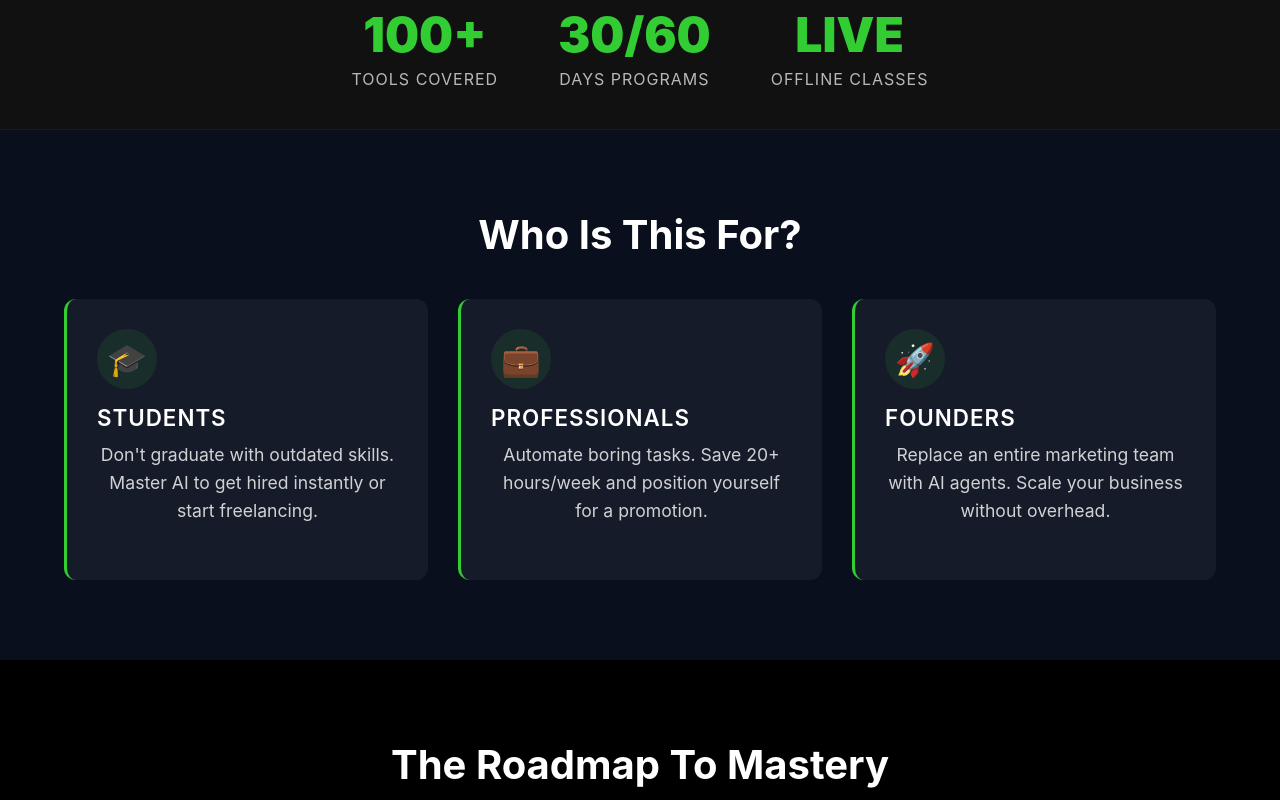
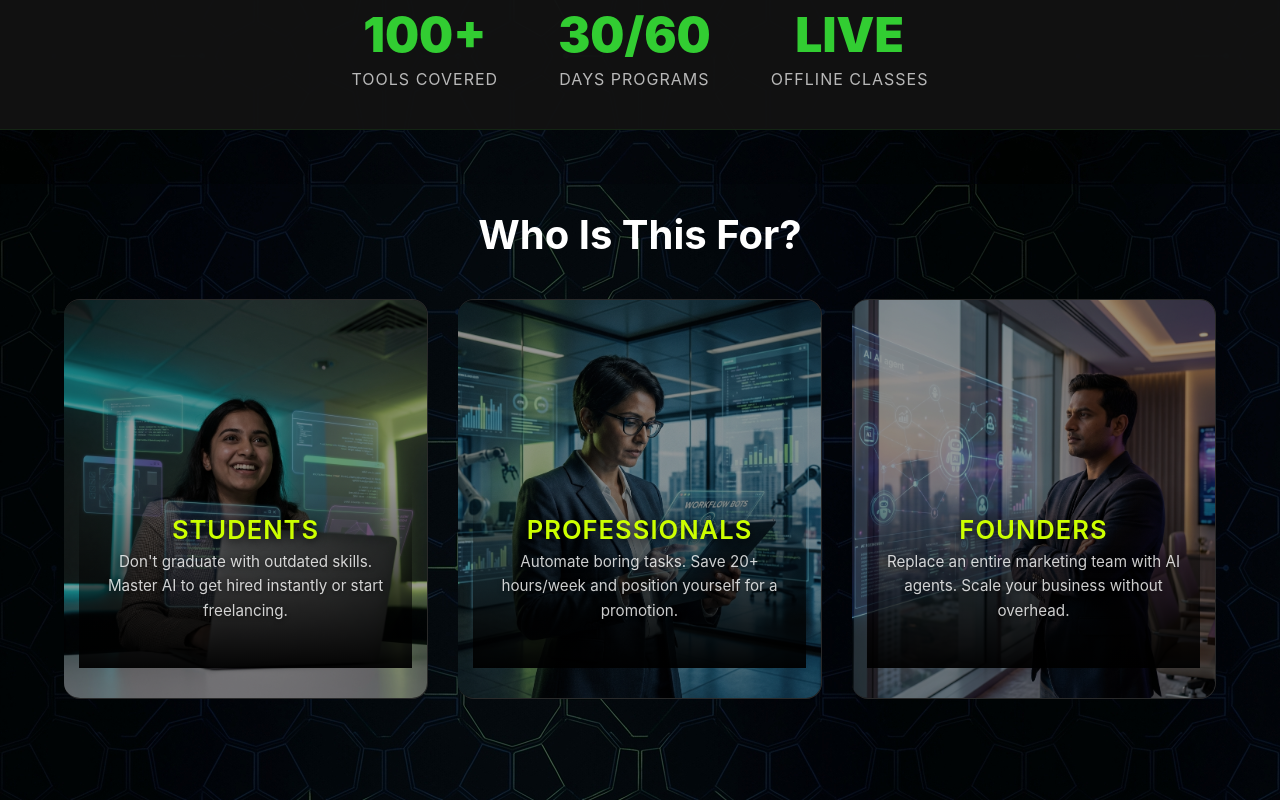
Before and after one commit to popeyaiartificia-png/artificia-landing-page, a plain HTML site: page index.html in a window 1280 px wide. Shown: the part 840-1640 px from the top of the page. Drawn offline with Linux system fonts and the light colour scheme.

Commit message:
Visual Overhaul

```diff
--- a/index.html
+++ b/index.html
@@ -13,10 +13,13 @@
 <body>
 
     <div class="container">
+        <!-- Ambient Background Glows -->
+        <div class="glow-orb glow-1"></div>
+        <div class="glow-orb glow-2"></div>
 
         <!-- Header -->
         <header
-            style="background: #000; padding: 15px 0; border-bottom: 1px solid rgba(50, 205, 50, 0.1); text-align: center;">
+            style="background: rgba(0,0,0,0.8); backdrop-filter: blur(10px); padding: 15px 0; border-bottom: 1px solid rgba(50, 205, 50, 0.1); text-align: center; position: sticky; top: 0; z-index: 100;">
             <img src="logo.png" alt="Artificia AI Logo" class="logo-img">
         </header>
 
@@ -33,7 +36,8 @@
         </section>
 
         <!-- Success Stats / Hook -->
-        <section style="background: var(--glass-dark); padding: 40px 0;">
+        <!-- Success Stats / Hook -->
+        <section class="reveal-on-scroll" style="background: var(--glass-dark); padding: 40px 0;">
             <div class="stats-container">
                 <div class="stat-item">
                     <div class="stat-val">100+</div>
@@ -51,23 +55,31 @@
         </section>
 
         <!-- Who Is This For? -->
-        <section id="audience" style="background: var(--navy-dark); border-bottom: none;">
+        <!-- Who Is This For? -->
+        <section id="audience" class="reveal-on-scroll" style="background: transparent; border-bottom: none;">
             <h2 style="margin-bottom: 40px;">Who Is This For?</h2>
             <div class="grid-3">
                 <div class="audience-card">
-                    <div class="icon-circle">🎓</div>
-                    <h3>Students</h3>
-                    <p>Don't graduate with outdated skills. Master AI to get hired instantly or start freelancing.</p>
+                    <img src="student.png" alt="Student" class="audience-bg">
+                    <div class="audience-content">
+                        <h3>Students</h3>
+                        <p>Don't graduate with outdated skills. Master AI to get hired instantly or start freelancing.
+                        </p>
+                    </div>
                 </div>
                 <div class="audience-card">
-                    <div class="icon-circle">💼</div>
-                    <h3>Professionals</h3>
-                    <p>Automate boring tasks. Save 20+ hours/week and position yourself for a promotion.</p>
+                    <img src="pro.png" alt="Professional" class="audience-bg">
+                    <div class="audience-content">
+                        <h3>Professionals</h3>
+                        <p>Automate boring tasks. Save 20+ hours/week and position yourself for a promotion.</p>
+                    </div>
                 </div>
                 <div class="audience-card">
-                    <div class="icon-circle">🚀</div>
-                    <h3>Founders</h3>
-                    <p>Replace an entire marketing team with AI agents. Scale your business without overhead.</p>
+                    <img src="founder.png" alt="Founders" class="audience-bg">
+                    <div class="audience-content">
+                        <h3>Founders</h3>
+                        <p>Replace an entire marketing team with AI agents. Scale your business without overhead.</p>
+                    </div>
                 </div>
             </div>
         </section>
@@ -477,6 +489,25 @@
                 btn.disabled = false;
             }
         }
+
+        // Scroll Reveal Observer
+        const observerOptions = {
+            threshold: 0.15,
+            rootMargin: "0px 0px -50px 0px"
+        };
+
+        const observer = new IntersectionObserver((entries) => {
+            entries.forEach(entry => {
+                if (entry.isIntersecting) {
+                    entry.target.classList.add('reveal-visible');
+                    observer.unobserve(entry.target); // Only animate once
+                }
+            });
+        }, observerOptions);
+
+        document.querySelectorAll('.reveal-on-scroll').forEach(section => {
+            observer.observe(section);
+        });
     </script>
 
 </body>
--- a/styles.css
+++ b/styles.css
@@ -29,8 +29,70 @@ body {
 .container {
     width: 100%;
     margin: 0;
-    background: #000;
     min-height: 100vh;
+    background: url('tech-pattern.png') repeat fixed;
+}
+
+/* Overlay to darken background pattern slightly */
+.container::after {
+    content: '';
+    position: fixed;
+    top: 0;
+    left: 0;
+    width: 100vw;
+    height: 100vh;
+    background: radial-gradient(circle at 50% 50%, rgba(10, 15, 30, 0.85), rgba(0, 0, 0, 0.95));
+    z-index: -1;
+    pointer-events: none;
+}
+
+/* Ambient Glow Orbs */
+.glow-orb {
+    position: absolute;
+    border-radius: 50%;
+    filter: blur(80px);
+    z-index: 0;
+    opacity: 0.4;
+    animation: floatGlow 15s infinite alternate ease-in-out;
+}
+
+.glow-1 {
+    top: 10%;
+    left: 20%;
+    width: 300px;
+    height: 300px;
+    background: radial-gradient(circle, var(--lime), transparent);
+}
+
+.glow-2 {
+    bottom: 20%;
+    right: 15%;
+    width: 400px;
+    height: 400px;
+    background: radial-gradient(circle, #00B4DB, transparent);
+    animation-delay: -5s;
+}
+
+@keyframes floatGlow {
+    0% {
+        transform: translate(0, 0);
+    }
+
+    100% {
+        transform: translate(30px, -50px);
+    }
+}
+
+/* Scroll Reveal Animation */
+.reveal-on-scroll {
+    opacity: 0;
+    transform: translateY(30px);
+    transition: all 0.8s cubic-bezier(0.5, 0, 0, 1);
+}
+
+.reveal-visible {
+    opacity: 1;
+    transform: translateY(0);
 }
 
 /* Section Styling */
@@ -501,29 +563,69 @@ input[type="date"]::-webkit-calendar-picker-indicator {
     gap: 30px;
 }
 
+/* Audience Cards - Enhanced with Images */
 .audience-card {
-    background: rgba(255, 255, 255, 0.05);
+    position: relative;
+    background: var(--glass-dark);
     padding: 30px;
-    border-radius: 12px;
-    text-align: left;
-    border-left: 3px solid var(--lime);
+    border-radius: 16px;
+    text-align: center;
+    border: 1px solid rgba(255, 255, 255, 0.1);
+    transition: all 0.4s ease;
+    overflow: hidden;
+    height: 400px;
+    display: flex;
+    flex-direction: column;
+    justify-content: flex-end;
+    align-items: center;
+    border-left: none;
+    /* Override previous style */
+}
+
+/* Background Image styling via data-bg in HTML or specific classes */
+.audience-bg {
+    position: absolute;
+    top: 0;
+    left: 0;
+    width: 100%;
+    height: 100%;
+    object-fit: cover;
+    z-index: 0;
+    transition: transform 0.8s ease;
+    filter: brightness(0.6) grayscale(20%);
+}
+
+.audience-card:hover .audience-bg {
+    transform: scale(1.1);
+    filter: brightness(0.8) grayscale(0%);
+}
+
+.audience-content {
+    position: relative;
+    z-index: 1;
+    background: linear-gradient(to top, rgba(0, 0, 0, 0.95), transparent);
+    width: 110%;
+    /* Stretch to cover margins */
+    padding: 30px 20px 20px;
+}
+
+.audience-card h3 {
+    margin-bottom: 5px;
+    color: var(--electric-lime);
+    font-size: 1.6rem;
+    text-shadow: 0 2px 10px rgba(0, 0, 0, 0.8);
+    background: none;
+    /* Reset if needed */
+}
+
+.audience-card p {
+    font-size: 0.95rem;
+    color: rgba(255, 255, 255, 1);
+    text-shadow: 0 1px 5px rgba(0, 0, 0, 0.8);
 }
 
 .icon-circle {
-    font-size: 2rem;
-    margin-bottom: 15px;
-    background: rgba(50, 205, 50, 0.1);
-    width: 60px;
-    height: 60px;
-    display: flex;
-    align-items: center;
-    justify-content: center;
-    border-radius: 50%;
-}
-
-.audience-card h3 {
-    color: var(--white);
-    margin-bottom: 10px;
+    display: none;
 }
 
 /* Detailed Curriculum Timeline */
```
Also changed, not shown: founder.png (added), pro.png (added), student.png (added), tech-pattern.png (added).
